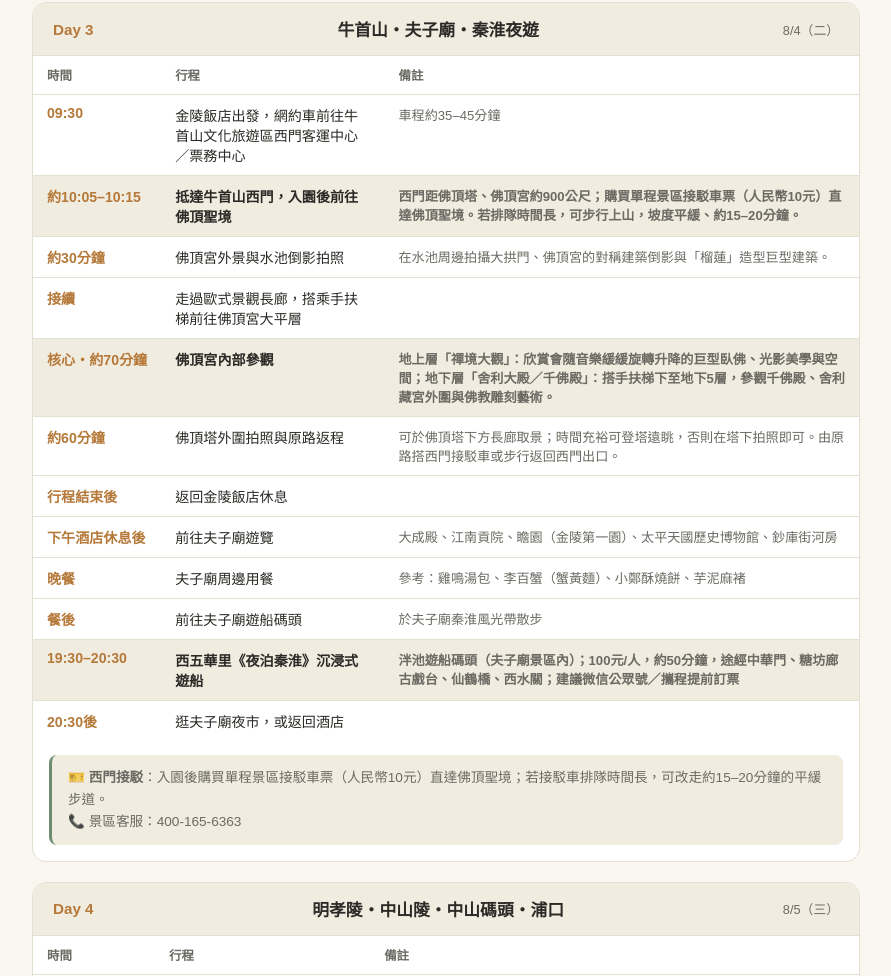
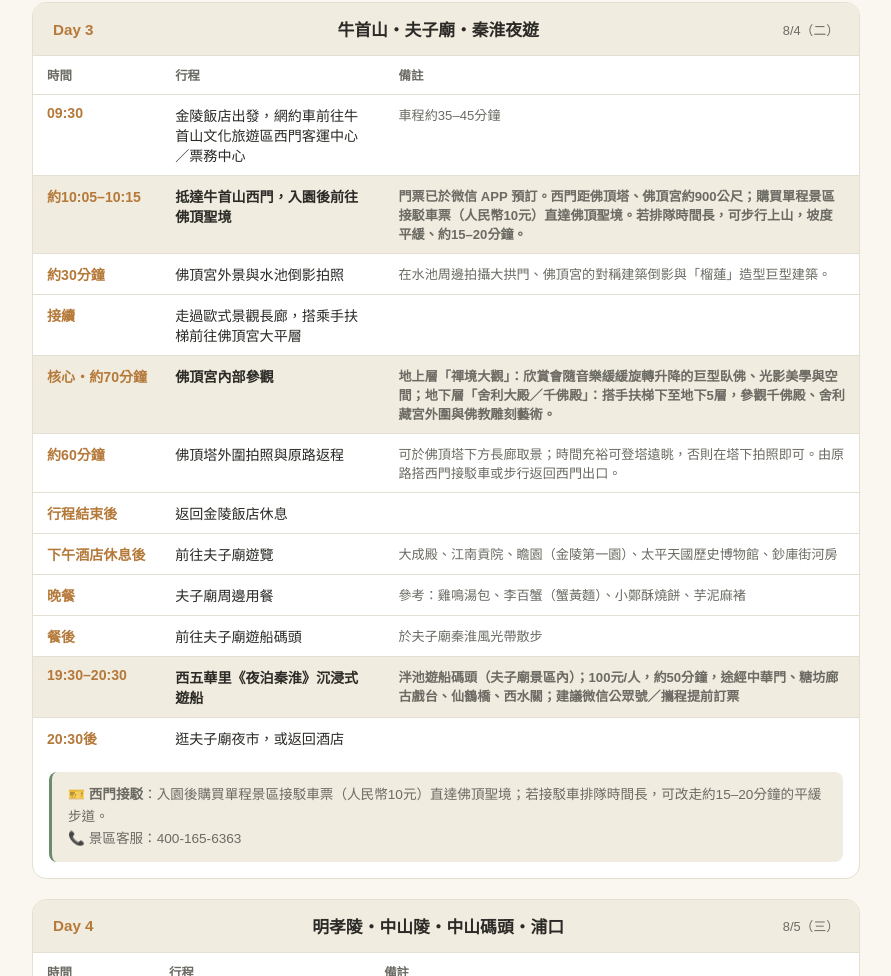
Before and after one commit to scotthcliu-jpg/2607-nanjing-youyou-trip, a plain HTML site: page 2026-07-08_南京行程.html in a window 1280 px wide. Shown: the part 2134-3110 px from the top of the page, without its empty margins (194-1085 px from the left). Drawn offline with Linux system fonts and the light colour scheme.

Commit message:
docs: note Niushoushan ticket reservation

```diff
--- a/2026-07-08_南京行程.html
+++ b/2026-07-08_南京行程.html
@@ -283,7 +283,7 @@
       <thead><tr><th>時間</th><th>行程</th><th>備註</th></tr></thead>
       <tbody>
         <tr><td class="time">09:30</td><td>金陵飯店出發，網約車前往牛首山文化旅遊區西門客運中心／票務中心</td><td class="note">車程約35–45分鐘</td></tr>
-        <tr class="highlight-row"><td class="time">約10:05–10:15</td><td>抵達牛首山西門，入園後前往佛頂聖境</td><td class="note">西門距佛頂塔、佛頂宮約900公尺；購買單程景區接駁車票（人民幣10元）直達佛頂聖境。若排隊時間長，可步行上山，坡度平緩、約15–20分鐘。</td></tr>
+        <tr class="highlight-row"><td class="time">約10:05–10:15</td><td>抵達牛首山西門，入園後前往佛頂聖境</td><td class="note">門票已於微信 APP 預訂。西門距佛頂塔、佛頂宮約900公尺；購買單程景區接駁車票（人民幣10元）直達佛頂聖境。若排隊時間長，可步行上山，坡度平緩、約15–20分鐘。</td></tr>
         <tr><td class="time">約30分鐘</td><td>佛頂宮外景與水池倒影拍照</td><td class="note">在水池周邊拍攝大拱門、佛頂宮的對稱建築倒影與「榴蓮」造型巨型建築。</td></tr>
         <tr><td class="time">接續</td><td>走過歐式景觀長廊，搭乘手扶梯前往佛頂宮大平層</td><td class="note"></td></tr>
         <tr class="highlight-row"><td class="time">核心・約70分鐘</td><td>佛頂宮內部參觀</td><td class="note">地上層「禪境大觀」：欣賞會隨音樂緩緩旋轉升降的巨型臥佛、光影美學與空間；地下層「舍利大殿／千佛殿」：搭手扶梯下至地下5層，參觀千佛殿、舍利藏宮外圍與佛教雕刻藝術。</td></tr>
```
